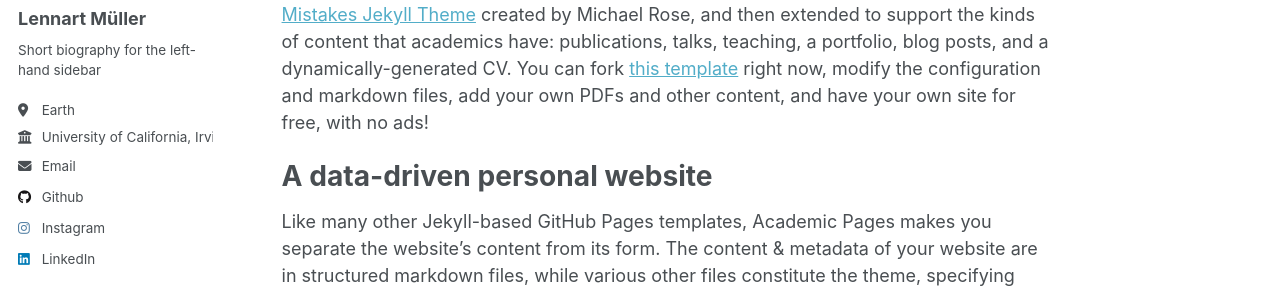
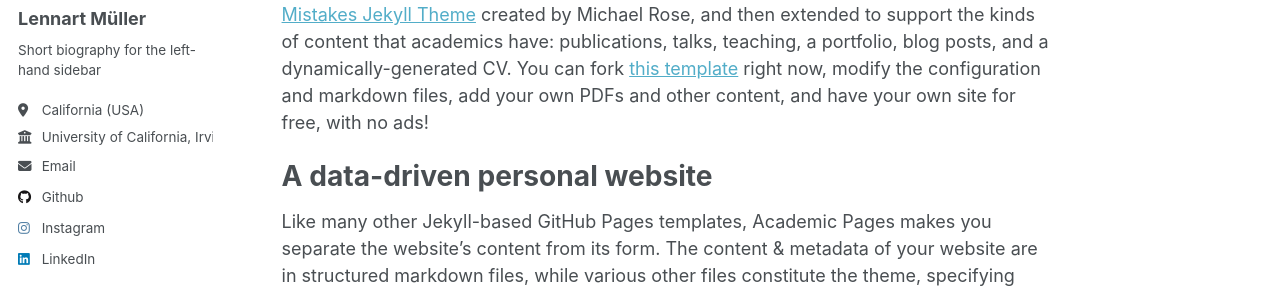
Before and after one commit to lennartmueller123/lennartmueller123.github.io, a Jekyll site: the page built from _pages/about.md, in a window 1280 px wide. Shown: the part 283-576 px from the top of the page. Built offline with Jekyll 4.4.1, drawn with Linux system fonts in a browser that asks for light colours.

Commit message:
Update _config.yml

```diff
--- a/_config.yml
+++ b/_config.yml
@@ -25,7 +25,7 @@
   name             : "Lennart Müller"
   pronouns         : # example: "she/her"
   bio              : "Short biography for the left-hand sidebar"
-  location         : "Earth"
+  location         : "California (USA)"
   employer         : "University of California, Irvine"
   uri              : # URL
   email            : "lennart26mueller@yahoo.de"
```
